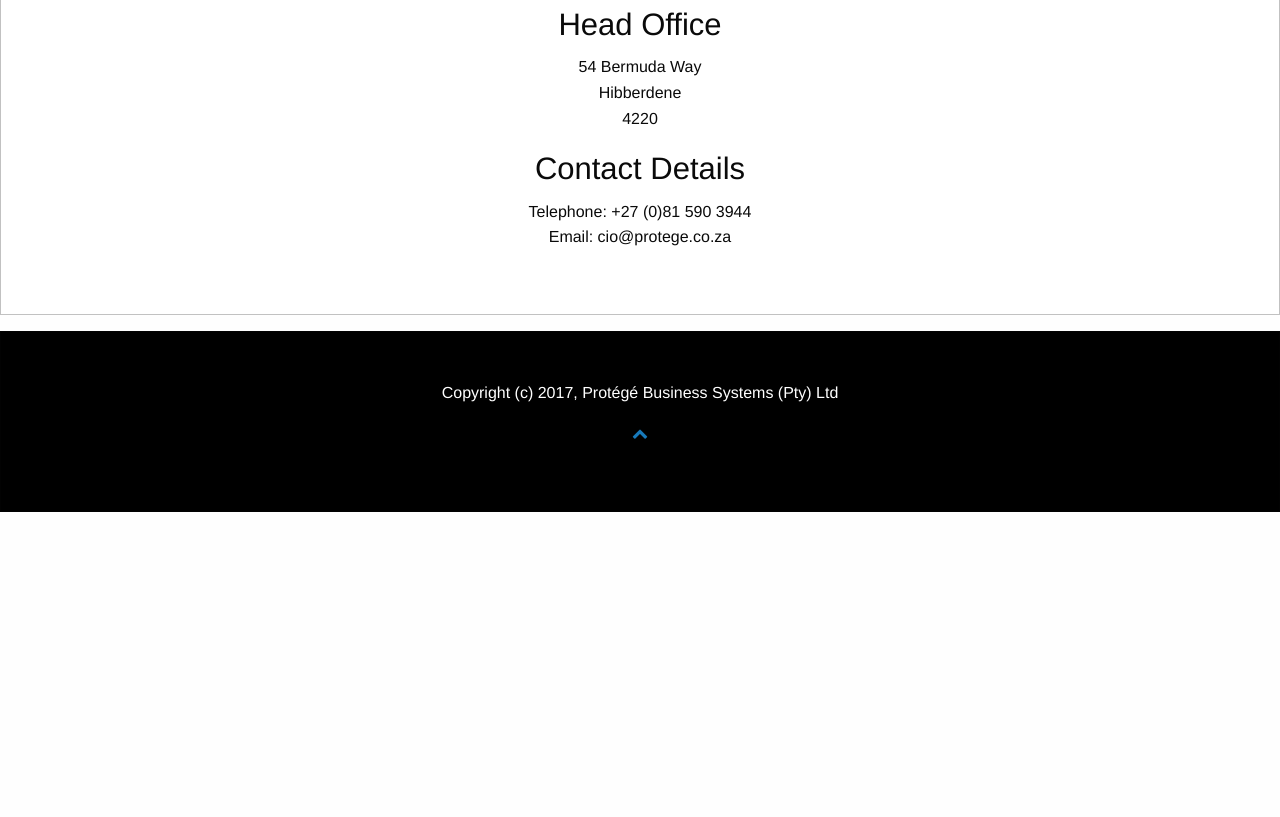
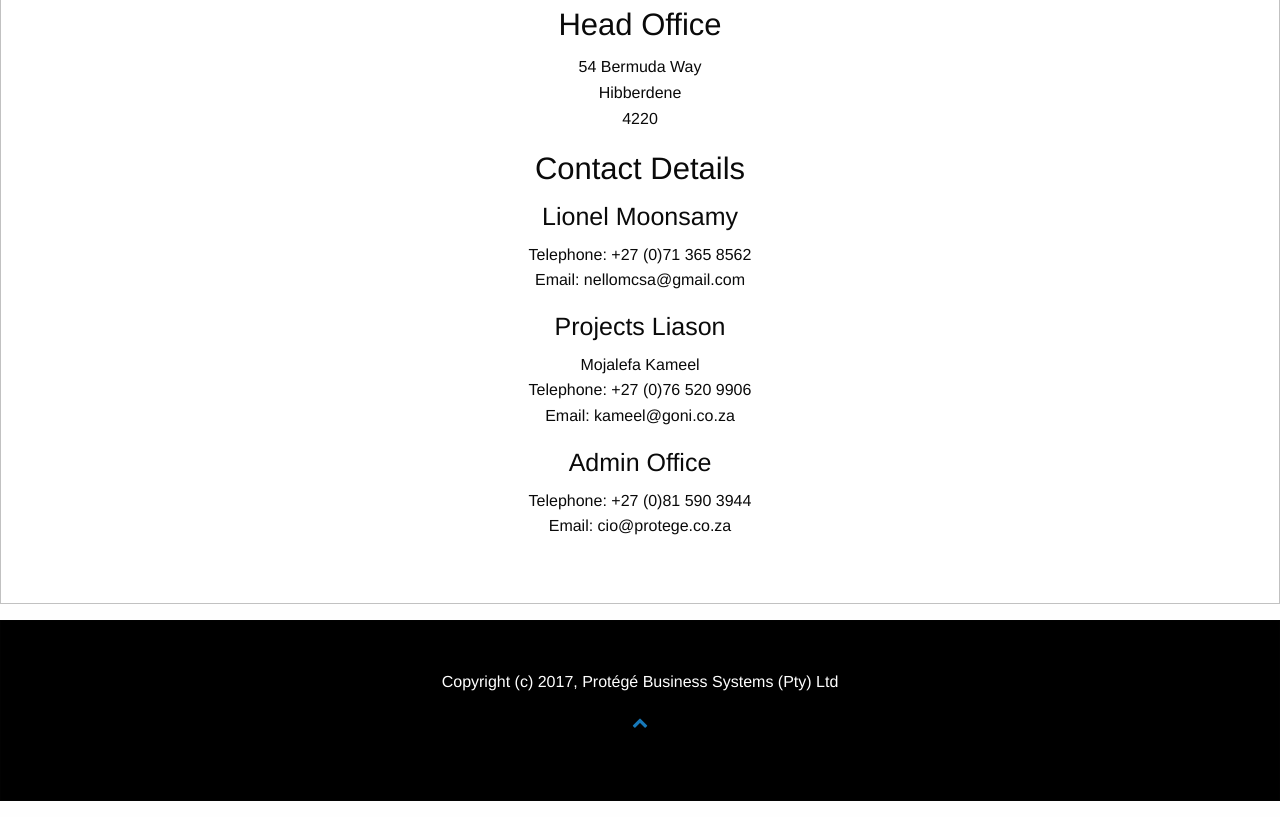
Before and after one commit to trevor-malone/protegeweb, a plain HTML site: page index.html in a window 1280 px wide. Shown: the part 2151-2968 px from the top of the page. Before the commit the page ends 2679 px from the top, so only its background shows below. Drawn offline with Linux system fonts and the light colour scheme.

Commit message:
Contact Details

```diff
--- a/index.html
+++ b/index.html
@@ -136,17 +136,30 @@
 					<h1>Where can you find us</h1>
 				<p>Out office details are as follows;</p>
 						<h3>Head Office</h3>
-						<p>
-							54 Bermuda Way<br>Hibberdene<br>4220
+						<p>54 Bermuda Way<br>Hibberdene<br>4220
 						</p>
 						<h3>Contact Details</h3>
+						<h4>Lionel Moonsamy</h4>
 						<p>
-							Telephone: +27 (0)81 590 3944<br>Email:
-							cio@protege.co.za
+							Telephone: +27 (0)71 365 8562<br>
+							Email: nellomcsa@gmail.com
+						</p>
+						<h4>Projects Liason</h4>
+						<p>
+							Mojalefa Kameel<br>
+							Telephone: +27 (0)76 520 9906<br>
+							Email: kameel@goni.co.za
+						</p>
+						<h4>Admin Office</h4>
+						<p>
+							Telephone: +27 (0)81 590 3944<br>
+							Email: cio@protege.co.za
 							<!--
 							<br>Mobile (Dean):+27 78 382 8405
 							-->
 						</p>
+
+
 				</div>
 
 			</div>
```
